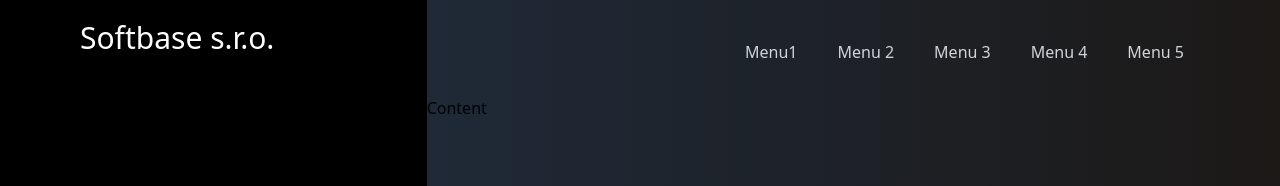
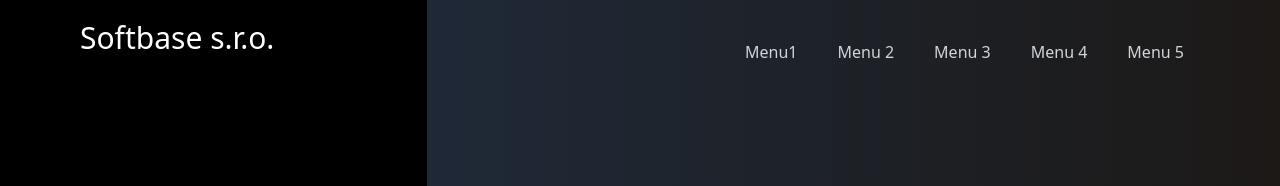
Before and after one commit to pdovhomilja/portfolio.sofbase.cz, a Next.js app: page / in a window 1280 px wide. Shown: the top 186 px of the page. Built offline with nearby package versions, Linux system fonts and the light colour scheme.

Commit message:
Small edit homepage

```diff
--- a/components/MainPage.tsx
+++ b/components/MainPage.tsx
@@ -46,10 +46,10 @@ function MainPage({}: Props) {
               Menu 5
             </p>
           </div>
-          <div>Content</div>
+          <div></div>
         </div>
       </div>
-      <div className="bg-black h-36"></div>
+      <div className="bg-black h-28"></div>
     </div>
   );
 }
```
